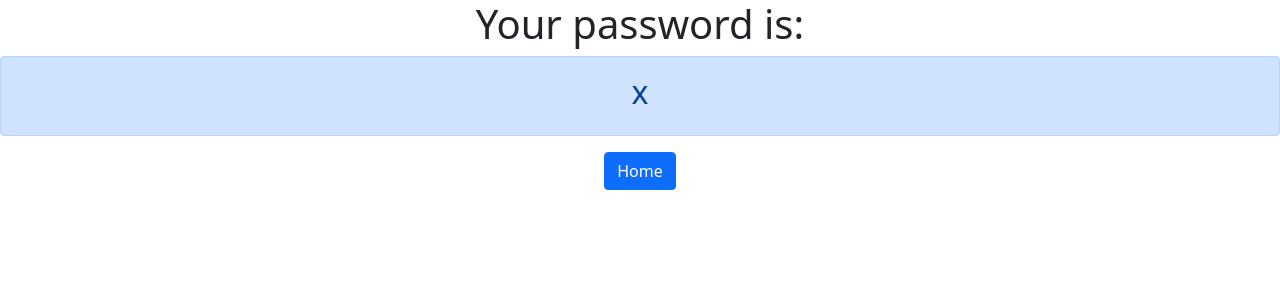
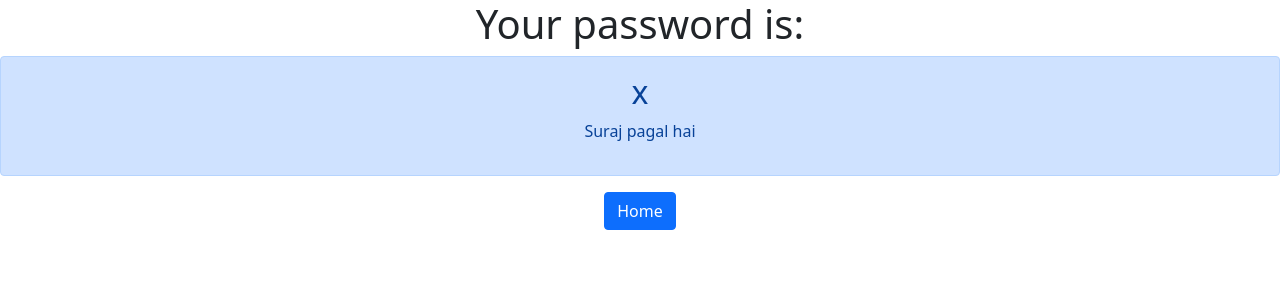
Before and after one commit to priya-sanjay-chauhan/Django-password-generator, a Django app: template generator/templates/generator/password.html in a window 1280 px wide. Shown: the top 300 px of the page. Run offline with Django 4.2, Linux system fonts and the light colour scheme; the template is opened without the code that fills it: most values are stand-ins (such as "Sample title", 1, 10 or a date in 2020).

Commit message:
Made changes

```diff
--- a/generator/templates/generator/password.html
+++ b/generator/templates/generator/password.html
@@ -25,6 +25,7 @@
     <div class="alert alert-primary" role="alert">
 
         <h2>{{ password }}</h2>
+        <p>Suraj pagal hai</p>
     </div>
 
     <a href="{% url 'home' %}">
```
